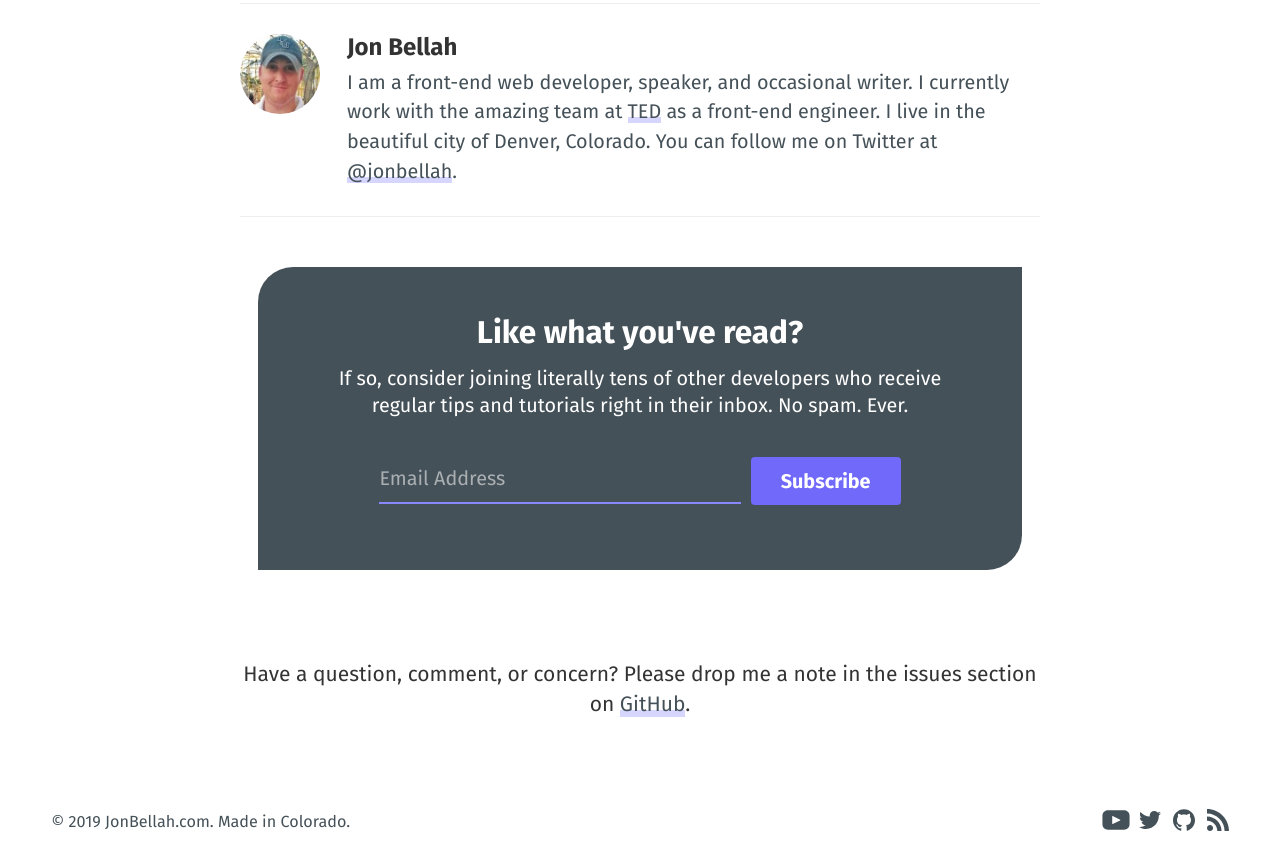
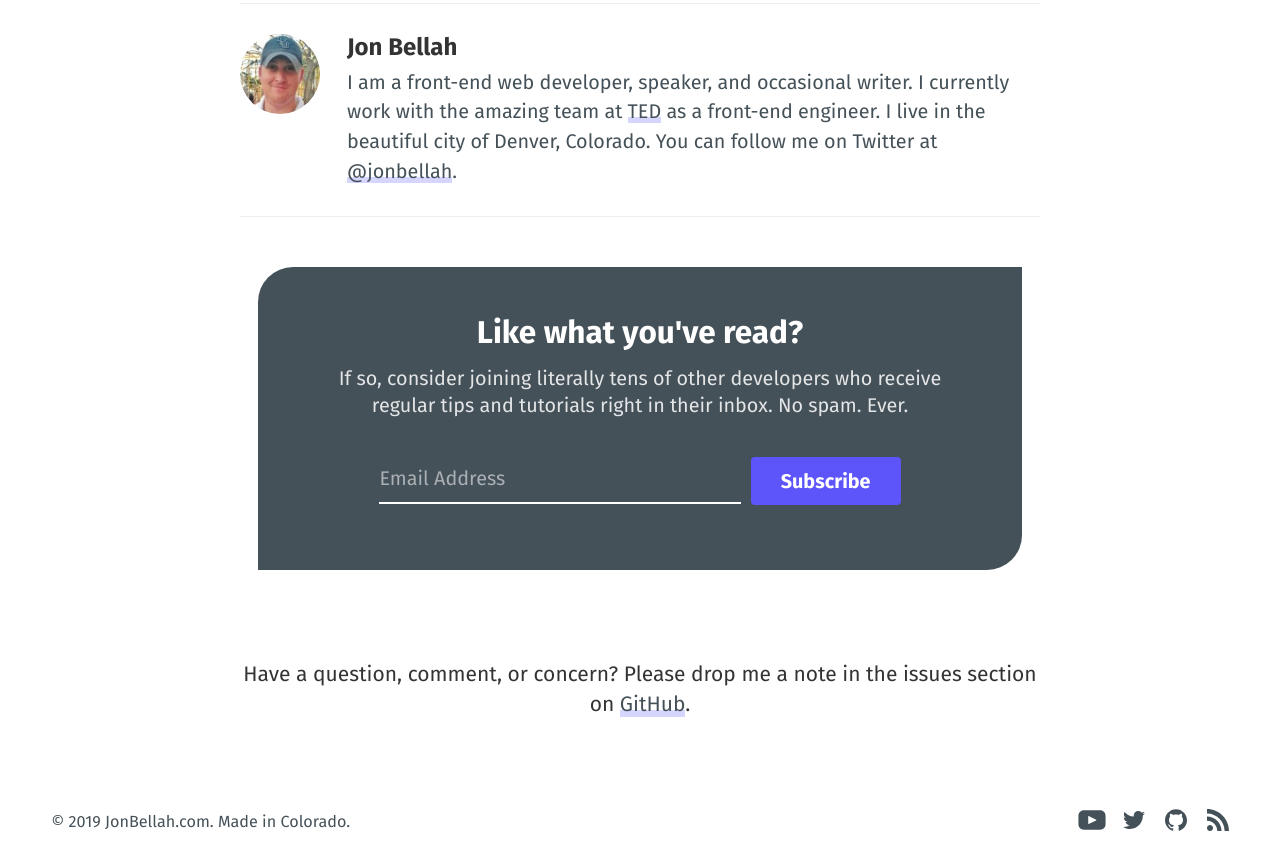
Before and after one commit to jonbellah/jonbellah.com, a Gatsby site: page /articles/load-random-images-with-php/ in a window 1280 px wide. Shown: the part 1005-1870 px from the top of the page. Built offline with nearby package versions, Linux system fonts and the light colour scheme; Gatsby itself is replaced by a stand-in of ours; some packages are replaced by stand-ins of ours.

Commit message:
Fix lighthouse issues

```diff
--- a/src/components/Footer.js
+++ b/src/components/Footer.js
@@ -1,9 +1,8 @@
 import React from 'react';
-
+import GithubIcon from '../images/GithubIcon';
+import RssIcon from '../images/RssIcon';
 import TwitterIcon from '../images/TwitterIcon';
-import GithubIcon from '../images/GithubIcon';
 import YouTubeIcon from '../images/YouTubeIcon';
-import RssIcon from '../images/RssIcon';
 
 const Footer = () => {
   const currentYear = new Date().getFullYear();
@@ -17,18 +16,22 @@ const Footer = () => {
 
         <div className="site-footer__social">
           <a href="https://youtube.com/jonbellah">
+            <span className="screen-reader-text">YouTube</span>
             <YouTubeIcon />
           </a>
 
           <a href="https://twitter.com/jonbellah">
+            <span className="screen-reader-text">Twitter</span>
             <TwitterIcon />
           </a>
 
           <a href="https://github.com/jonbellah">
+            <span className="screen-reader-text">GitHub</span>
             <GithubIcon />
           </a>
 
           <a href="/rss.xml">
+            <span className="screen-reader-text">RSS</span>
             <RssIcon />
           </a>
         </div>
--- a/src/components/Header.js
+++ b/src/components/Header.js
@@ -33,6 +33,7 @@ export default class Header extends Component {
       <header id="header" className="site-header animated fadeInDown">
         <div className="container">
           <Link to="/" className="site-header__link">
+            <span className="screen-reader-text">Home</span>
             <Logo className="site-header__logo" />
           </Link>
           <button
--- a/src/components/Subscribe.js
+++ b/src/components/Subscribe.js
@@ -44,19 +44,21 @@ export default class Subscribe extends Component {
                   className="flex subscribe__fields"
                 >
                   <div className="mc-field-group subscribe__email">
-                    <label className="screen-reader-text" htmlFor="mce-EMAIL">
-                      Email Address <span className="asterisk">*</span>
+                    <label htmlFor="mcemail">
+                      <span className="screen-reader-text">
+                        Email Address <span className="asterisk">*</span>
+                      </span>
+                      <input
+                        autoComplete="off"
+                        className="required email"
+                        id="mcemail"
+                        name="mcemail"
+                        onChange={this.handleInput}
+                        placeholder="Email Address"
+                        type="email"
+                        value={this.state.email}
+                      />
                     </label>
-                    <input
-                      type="email"
-                      value={this.state.email}
-                      onChange={this.handleInput}
-                      placeholder="Email Address"
-                      autoComplete="off"
-                      name="EMAIL"
-                      className="required email"
-                      id="mce-EMAIL"
-                    />
                   </div>
                   <div id="mce-responses" className="clear">
                     <div
--- a/src/css/components/_subscribe.scss
+++ b/src/css/components/_subscribe.scss
@@ -46,7 +46,7 @@
     -webkit-appearance: none;
     background: transparent;
     border: 0;
-    border-bottom: 2px solid #8888FC;
+    border-bottom: 2px solid #fff;
     border-radius: 0;
     color: #fff;
     float: left;
@@ -75,7 +75,7 @@
 }
 
 .subscribe__content {
-  color: #fff;
+  color: rgba(255,255,255,0.85);
   font-size: 1em;
   text-align: center;
 
@@ -107,7 +107,7 @@
     &:hover,
     &:active,
     &:focus {
-      background-color: darken($primary, 20%);
+      background-color: $primary-dark;
     }
   }
 }
--- a/src/css/global/_variables.scss
+++ b/src/css/global/_variables.scss
@@ -1,7 +1,8 @@
 // Colors
 $dark-gray: #0c1e29;
 $mid-gray: #455158;
-$primary: #7069FA;
+$primary: #5D55FA;
+$primary-dark: #4D3DF7;
 $red: #CF1124;
 
 $border-color: #eee;
--- a/src/css/layout/_footer.scss
+++ b/src/css/layout/_footer.scss
@@ -34,6 +34,7 @@
   a {
     background-image: none;
     border: 0;
+    margin-left: 20px;
 
     &:hover,
     &:focus,
@@ -51,7 +52,6 @@
     color: $mid-gray;
     display: block;
     height: 22px;
-    margin-left: 12px;
     transition: color 0.25s linear;
   }
 }
--- a/src/layouts/index.js
+++ b/src/layouts/index.js
@@ -17,6 +17,7 @@ const Layout = ({ children }) => (
         },
       ]}
     >
+      <html lang="en" />
       <meta property="og:locale" content="en_US" />
       <meta property="og:type" content="website" />
       <meta property="og:site_name" content="Jon Bellah" />
```
